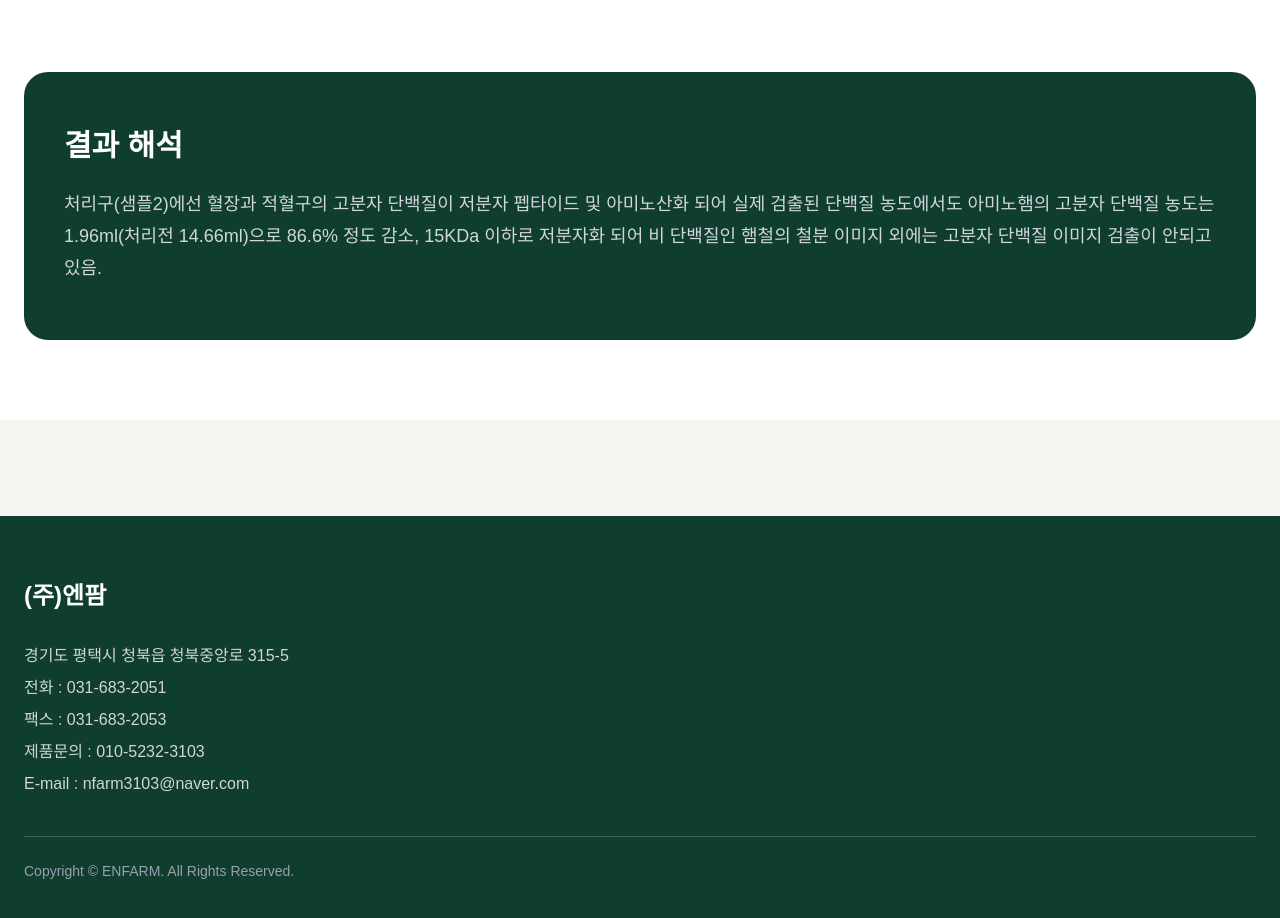
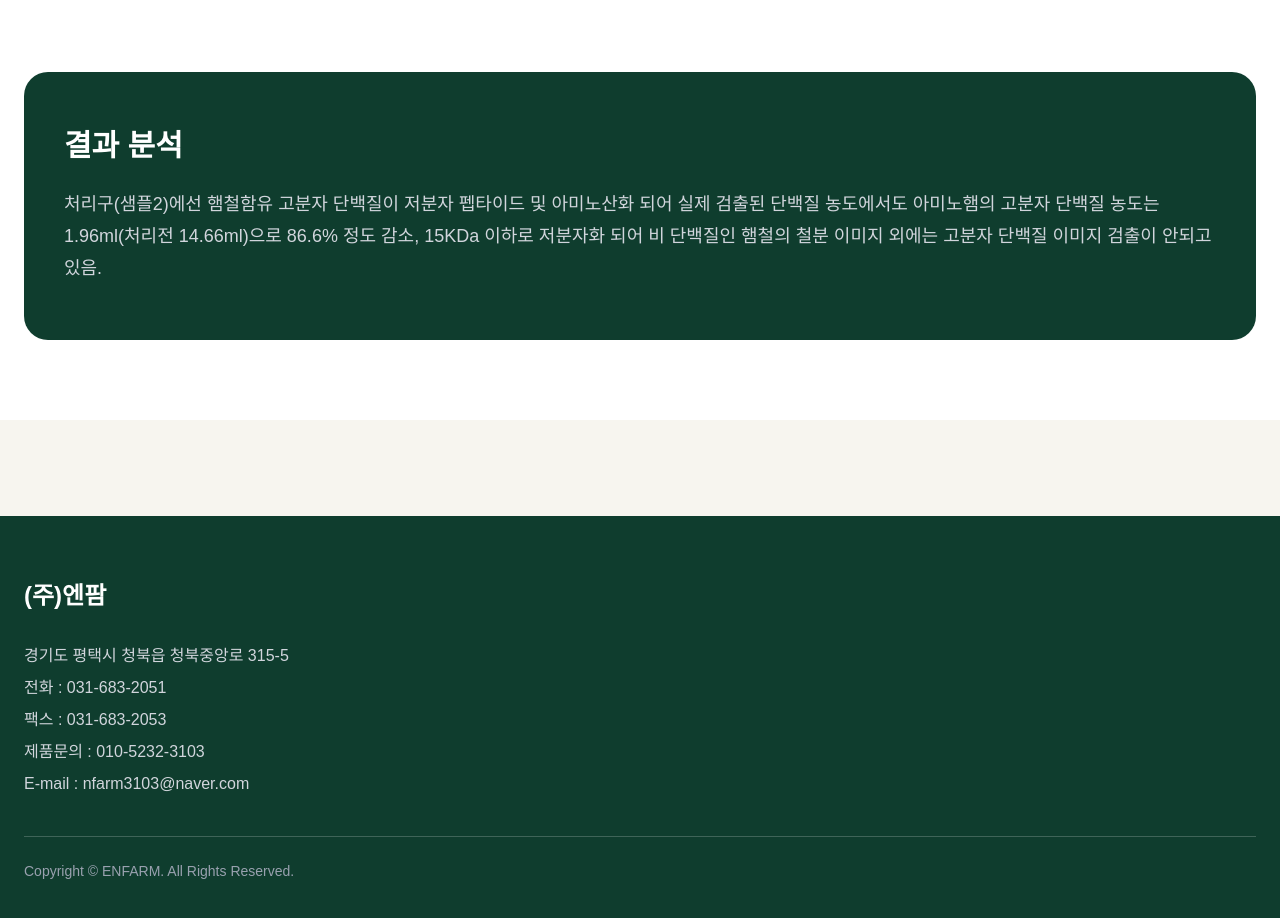
Before and after one commit to uncypdf/enfarm-site, a Next.js app: page /analysis/molecular-weight in a window 1280 px wide. Shown: the part 2100-3018 px from the top of the page. Built offline with nearby package versions, Linux system fonts and the light colour scheme.

Commit message:
Edit molecular  page

```diff
--- a/src/app/analysis/molecular-weight/page.tsx
+++ b/src/app/analysis/molecular-weight/page.tsx
@@ -102,11 +102,11 @@ export default function MolecularWeightPage() {
 
         <section className="rounded-3xl bg-[#0f3d2e] px-10 py-14 text-white">
           <h3 className="text-3xl font-black">
-            결과 해석
+            결과 분석
           </h3>
 
           <p className="mt-6 text-lg leading-8 text-gray-300">
-            처리구(샘플2)에선 혈장과 적혈구의 고분자 단백질이 저분자 펩타이드 및
+            처리구(샘플2)에선 햄철함유 고분자 단백질이 저분자 펩타이드 및
             아미노산화 되어 실제 검출된 단백질 농도에서도 아미노햄의 고분자
             단백질 농도는 1.96ml(처리전 14.66ml)으로 86.6% 정도 감소,
             15KDa 이하로 저분자화 되어 비 단백질인 햄철의 철분 이미지 외에는
```
